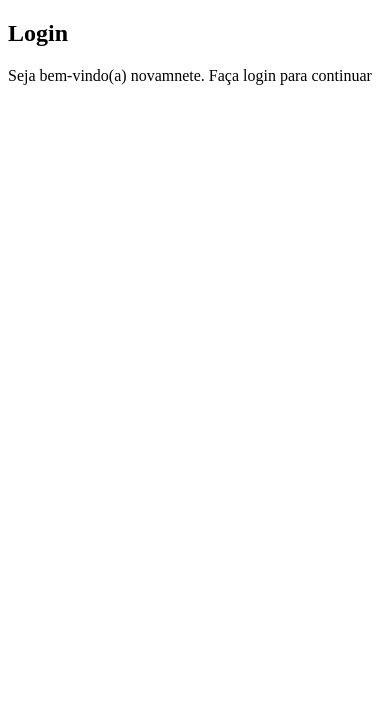
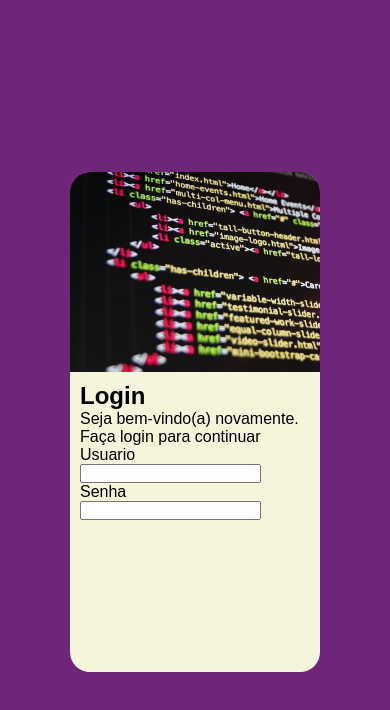
Before and after one commit to ElimarcosDev/projeto-login, a plain HTML site: page index.html in a window 390 px wide. Drawn offline with Linux system fonts and the light colour scheme.

Commit message:
inicio do mobile first

```diff
--- a/estilos/style.css
+++ b/estilos/style.css
@@ -1 +1,53 @@
 @charset "UTF-8";
+
+/*
+    #6A007A
+    #
+
+
+
+*/
+
+*{
+    font-family: Arial, Helvetica, sans-serif;
+    padding: 0px;
+    margin: 0px;
+    box-sizing: border-box;
+}
+
+body, html{
+    background-color:#6F257A ;
+    height: 100vh;
+    width: 100vw;
+}
+
+main{
+    height: 100vh;
+    width: 100vw;
+    position: relative;
+}
+#login{
+    position: absolute;
+    background-color: beige;
+    width: 250px;
+    height: 500px;
+    border-radius: 20px;
+    top: 50%;
+    left: 50%;
+    transform: translate(-50%, -50%);
+    overflow: hidden;
+    background-color: 0px 0px 0px rgba(0, 0, 0, 0.402);
+}
+#imagem{
+    background-color: #DE34BF;
+    background-image: url('../imagens/pexels-pixabay-270366.jpg');
+    height: 200px;
+    background-size: cover;
+    background-repeat: no-repeat;
+    display: block;
+
+}
+#form{
+    padding: 10px;
+    display: block;
+}
--- a/index.html
+++ b/index.html
@@ -17,10 +17,18 @@
 
             <div id="form">
                 <h1>Login</h1>
-                <p>Seja bem-vindo(a) novamnete. Faça login para continuar </p>
+                <p>Seja bem-vindo(a) novamente. Faça login para continuar </p>
 
                 <form action="login.js" method="post">
-                    <label for=""></label>
+                    <p>
+                        <label for="usu">Usuario</label>
+                        <input type="text" name="usu" id="usu">
+                    </p>
+
+                    <p>
+                        <label for="sen">Senha</label>
+                        <input type="text" name="sen" id="sen">
+                    </p>
                 </form>
             </div>
 
```
